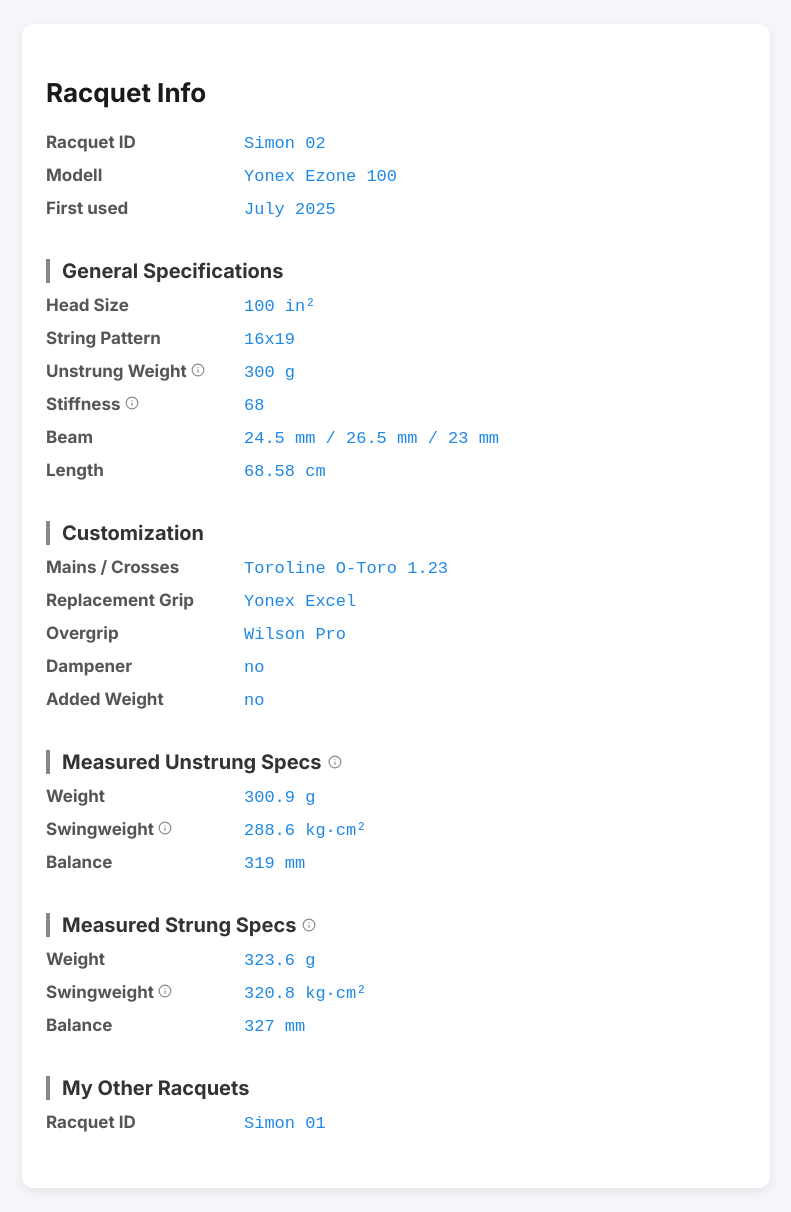
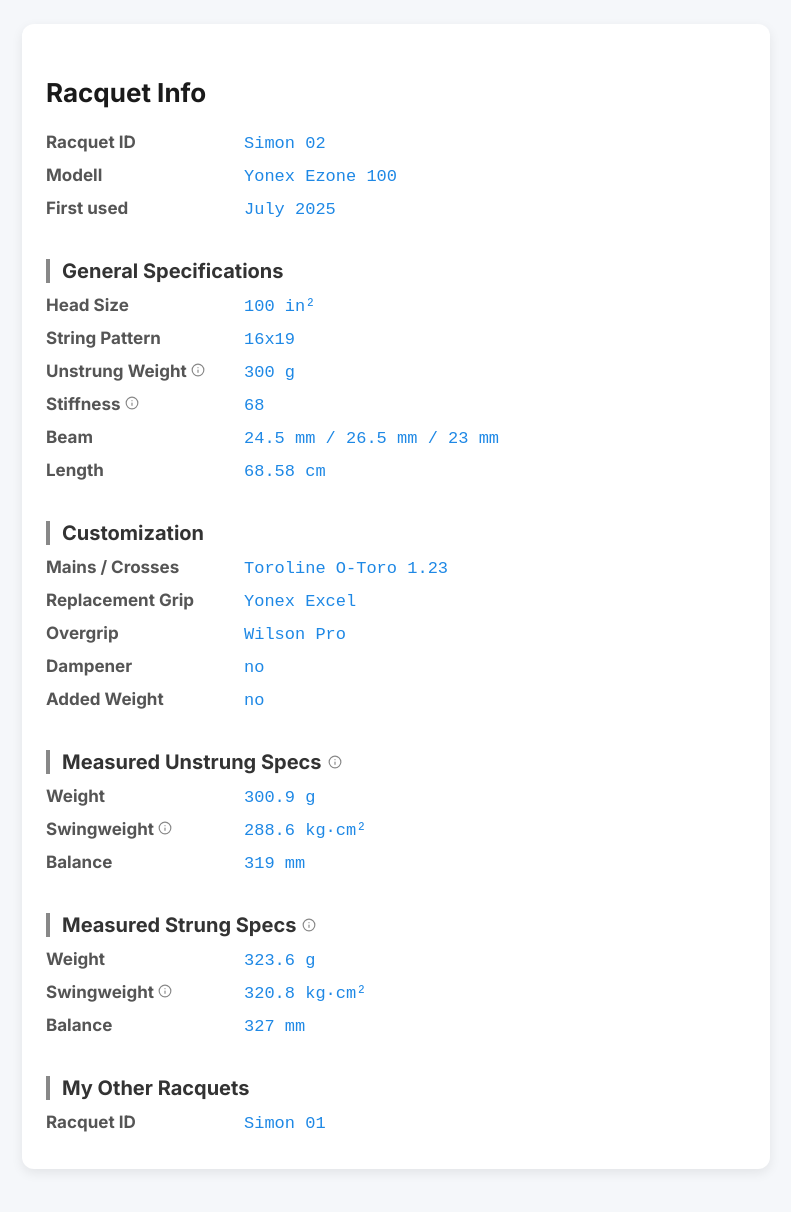
Before and after one commit to stringsmatter/Info, a Jekyll site: the page built from SM02/index.html, in a window 1280 px wide. Shown: the whole page, without its empty margins (244-1035 px from the left). Built offline with Jekyll 4.4.1, drawn with Linux system fonts in a browser that asks for light colours.

Commit message:
Update racquet.html

```diff
--- a/_layouts/racquet.html
+++ b/_layouts/racquet.html
@@ -170,18 +170,25 @@
     <section>
       <h2>My Other Racquets</h2>
 
-      <div class="spec-item">
-        <span class="label">Racquet ID</span>
-        <span class="value">
+      {% assign first = true %}
       {% for item in site.data.racquets %}
         {% assign key = item[0] %}
         {% assign rr = item[1] %}
+
         {% if rr.owner == my_owner and key != page.slug %}
-              <a class="value" href="{{ ('/Info/' | append: key | append: '/') | relative_url }}">{{ rr.racket_id }}</a><br/>
+          <div class="spec-item">
+            <span class="label">
+              {% if first %}Racquet ID{% endif %}
+            </span>
+            <span class="value">
+              <a class="value" href="{{ ('/Info/' | append: key | append: '/') | relative_url }}">
+                {{ rr.racket_id }}
+              </a>
+            </span>
+          </div>
+          {% assign first = false %}
         {% endif %}
       {% endfor %}
-        </span>
-      </div>
     </section>
   {% endif %}
 {% endif %}
```
Lines whose indentation alone changed are shown as unchanged.
